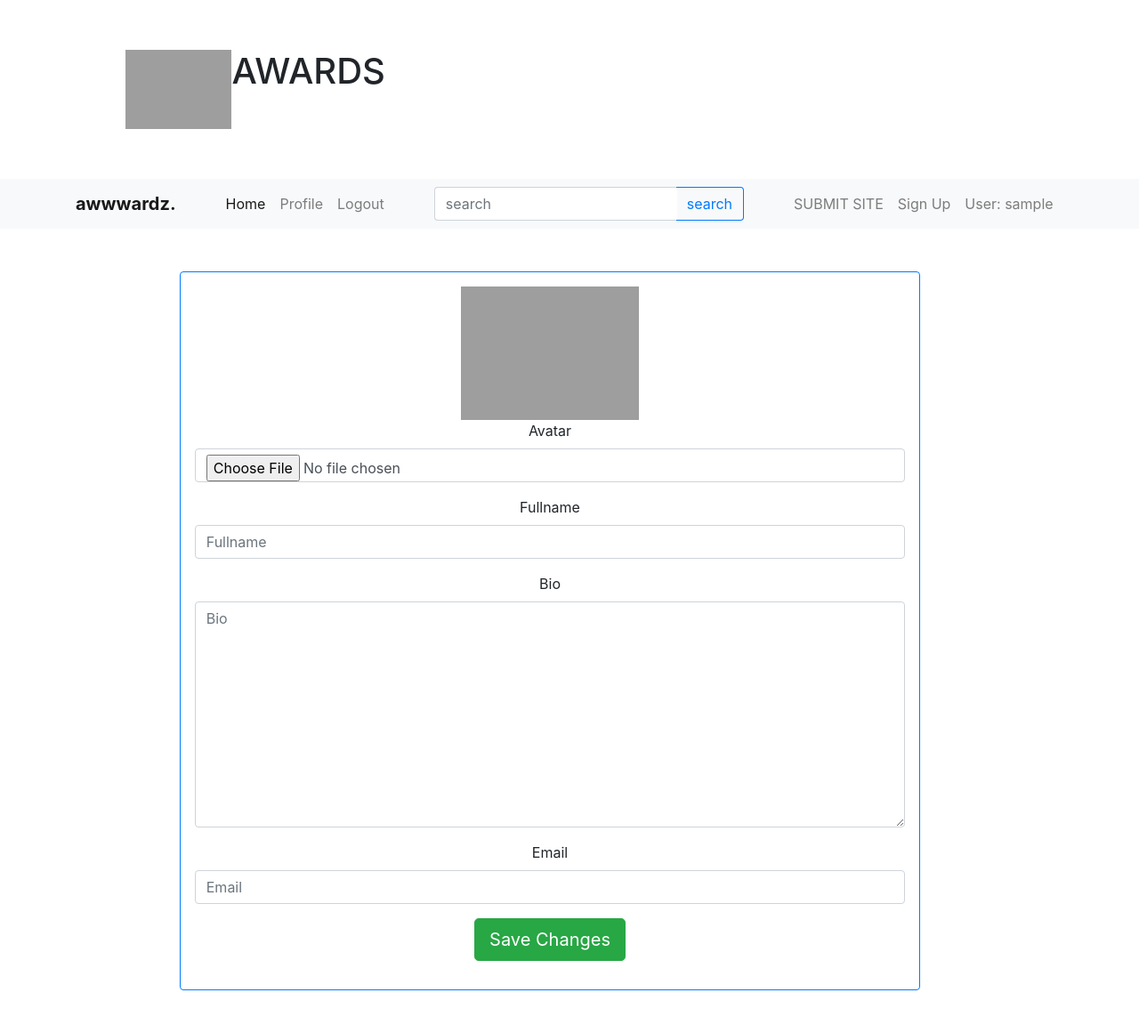
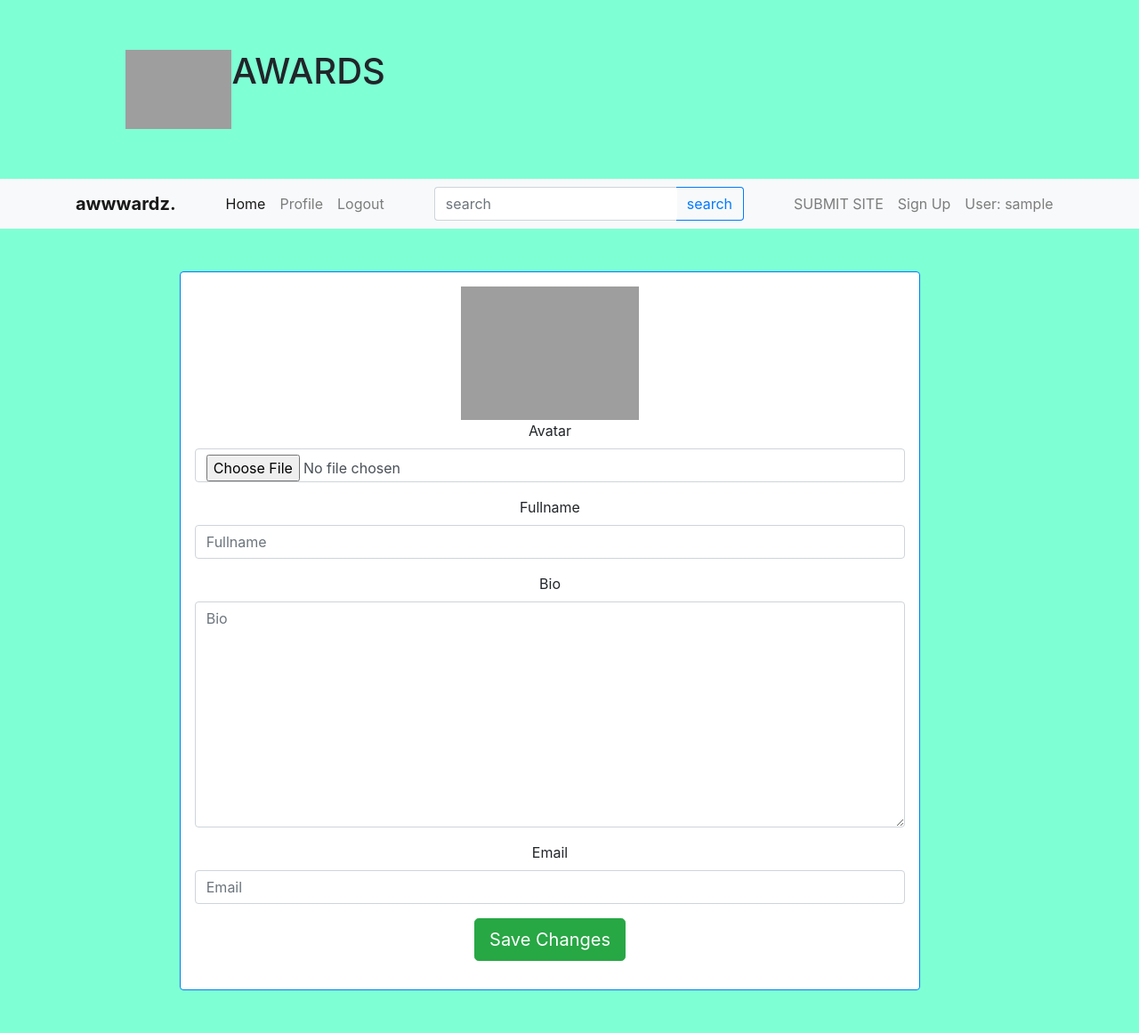
Before and after one commit to Sgalaano/awards, a Django app: page /accounts/edit-profile/ in a window 1280 px wide. Shown: the whole page at 89% size. Run offline with Django 3.2, Linux system fonts and the light colour scheme; the visitor is signed in with stand-in values (Sample User, id 1); data comes from the database, SQL or seed files in the repository; some libraries are stand-ins or nearby versions; grey boxes are pictures that could not be loaded.

```diff
--- a/clone/templates/base.html
+++ b/clone/templates/base.html
@@ -36,7 +36,7 @@
     {% endblock %}
     <link rel="icon" href="https://img13.androidappsapk.co/300/a/7/2/com.nectarestudio.awwwards.ny.png" type="image/png">
   </head>
-  <body>
+  <body style="background-color:aquamarine">
 
     {% include "navbar.html" %}
 
```
